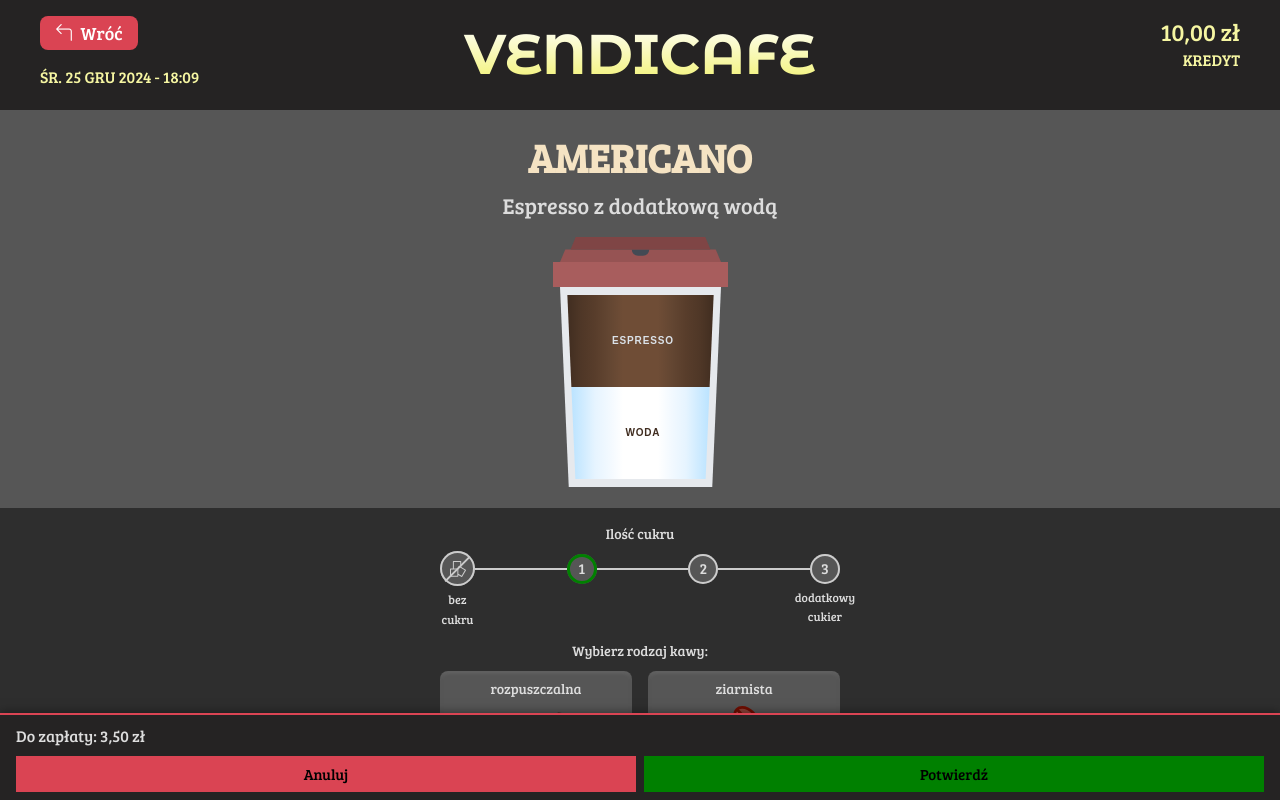
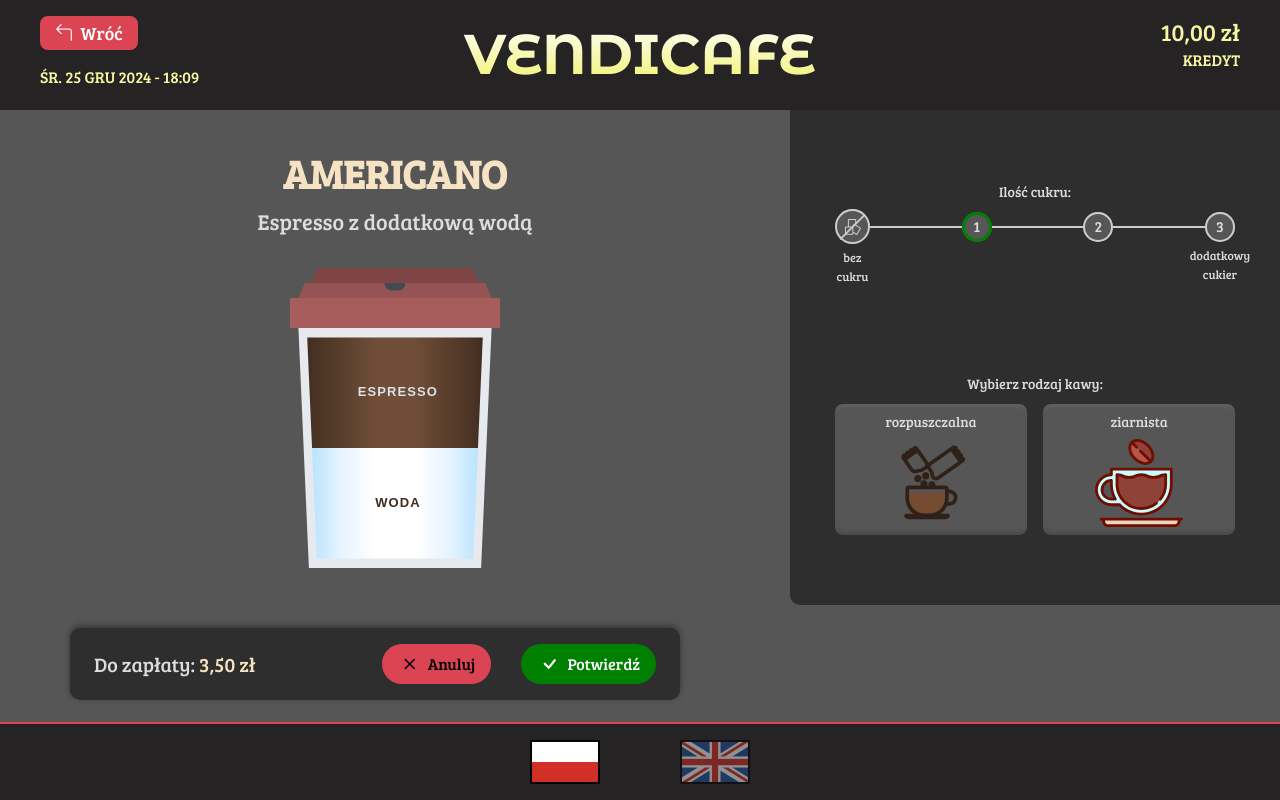
Before and after one commit to mihoow/Kawomat, a Vue app: page /menu/americano in a window 1280 px wide. Built offline with nearby package versions, Linux system fonts and the light colour scheme.

Commit message:
Zrób coffee view w pełni responsywne

```diff
--- a/src/assets/main.css
+++ b/src/assets/main.css
@@ -32,6 +32,6 @@
 @media (min-width: 1024px) {
   :root {
     --header-height: 110px;
-    --footer-height: 75.7px;
+    --footer-height: 77.7px;
   }
 }
--- a/src/components/CoffeeCup.vue
+++ b/src/components/CoffeeCup.vue
@@ -246,7 +246,7 @@ export default {
       } else {
         const ingredientEntries = Object.entries(this.ingredients)
 
-        ctx.font = 'bold 10px sans-serif'
+        ctx.font = 'bold 13px "Bree Serif", sans-serif'
         ctx.textAlign = 'center'
         ctx.textBaseline = 'middle'
 
@@ -303,6 +303,11 @@ export default {
         this.redraw()
       },
     },
+    size() {
+      this.$nextTick(() => {
+        this.redraw()
+      })
+    },
   },
 }
 </script>
--- a/src/components/MenuLink.vue
+++ b/src/components/MenuLink.vue
@@ -1,43 +1,15 @@
 <style scoped>
 .menu-link {
-  position: relative;
-  z-index: 2;
-
-  width: 144px;
+  width: 172px;
   height: 60px;
   background-color: rgba(122, 159, 191, 0.8);
-  border-block: 1px solid rgb(92, 129, 161);
+  border: 1px solid rgb(92, 129, 161);
+  border-radius: 9999px;
 
   display: flex;
   align-items: center;
   justify-content: center;
   gap: 8px;
-}
-
-.menu-link::before,
-.menu-link::after {
-  content: '';
-  display: block;
-  position: absolute;
-  z-index: -1;
-  inset-block: -1px;
-  width: 50px;
-  border-radius: 100%;
-  background-color: rgba(122, 159, 191, 0.8);
-}
-
-.menu-link::before {
-  right: 100%;
-  transform: translateX(50%);
-  clip-path: inset(0 50% 0 0);
-  border: 1px solid rgb(92, 129, 161);
-}
-
-.menu-link::after {
-  left: 100%;
-  transform: translateX(-50%);
-  clip-path: inset(0 0 0 50%);
-  border: 1px solid rgb(92, 129, 161);
 }
 
 .menu-link span {
@@ -57,7 +29,7 @@
 
 @media (min-width: 768px) {
   .menu-link {
-    width: 180px;
+    width: 200px;
   }
 
   .menu-link span {
--- a/src/components/SugarStrengthPicker.vue
+++ b/src/components/SugarStrengthPicker.vue
@@ -111,7 +111,7 @@
 
 <template>
   <div class="picker-container">
-    <strong class="label">{{ localization.t('Ilość cukru', 'Sugar strength') }}</strong>
+    <strong class="label">{{ localization.t('Ilość cukru', 'Sugar strength') }}:</strong>
     <div class="picker">
       <div class="picker__option-wrapper">
         <button
--- a/src/views/CoffeeView.vue
+++ b/src/views/CoffeeView.vue
@@ -1,6 +1,13 @@
 <style scoped>
 .container {
-  padding-block: 1rem;
+  min-height: calc(100dvh - var(--header-height) - var(--footer-height));
+  padding-block-start: 1rem;
+}
+
+.main-content {
+  margin-inline: auto;
+  max-width: 1440px;
+  width: 100%;
 }
 
 .coffee {
@@ -27,7 +34,7 @@
 }
 
 .options {
-  margin-block-start: 1rem;
+  margin-block: 1rem;
   padding: 1rem;
   display: flex;
   flex-direction: column;
@@ -40,19 +47,26 @@
   position: sticky;
   bottom: 0;
   z-index: 100;
-  padding: 8px 16px;
-  background-color: #252323;
-  border-top: 2px solid #da4453;
-  box-shadow: 0 0 10px rgba(0, 0, 0, 0.5);
+  padding: 12px 24px 16px;
+  background-color: #2e2e2e;
+  box-shadow: 0 -2px 6px rgba(0, 0, 0, 0.4);
+}
 
+.actions-inner {
   display: flex;
   flex-direction: column;
   gap: 8px;
 }
 
 .actions__price {
+  margin-block-end: 8px;
   font-size: 16px;
   color: #ddd;
+}
+
+.actions__price strong {
+  font-size: 16px;
+  color: #f5e3c3;
 }
 
 .actions__buttons {
@@ -65,43 +79,230 @@
 }
 
 .actions__btn {
-  flex: 1;
   padding: 8px 16px;
+  border-radius: 9999px;
+  line-height: 1;
   cursor: pointer;
+
+  display: flex;
+  align-items: center;
+  justify-content: center;
+  gap: 6px;
+  transition:
+    transform 0.2s ease,
+    box-shadow 0.2s ease;
+}
+
+.actions__btn:hover {
+  transform-origin: center;
+  transform: scale(1.05);
+  box-shadow: 0 4px 8px rgba(0, 0, 0, 0.3);
+}
+
+.actions__btn-icon {
+  font-size: 24px;
+}
+
+.actions__btn-text {
+  font-size: 16px;
 }
 
 .actions__btn--cancel {
   background-color: #da4453;
+  color: #000;
 }
 
 .actions__btn--confirm {
-  background-color: green;
+  background-color: #008000;
+  color: #fff;
+}
+
+@media (min-width: 480px) {
+  .actions {
+    padding-block-start: 16px;
+  }
+
+  .actions__price {
+    font-size: 20px;
+  }
+
+  .actions__price strong {
+    font-size: 20px;
+  }
+
+  .actions-inner {
+    flex-direction: row;
+    align-items: center;
+  }
+
+  .actions__price {
+    margin-block-end: 0;
+    width: 100%;
+    line-height: 1;
+  }
+
+  .actions__buttons {
+    width: fit-content;
+    gap: 4rem;
+  }
+}
+
+@media (min-width: 600px) {
+  .options {
+    margin-inline: auto;
+    width: fit-content;
+    padding-inline: 3rem;
+    border-radius: 10px;
+  }
+}
+
+@media (min-width: 768px) {
+  .container {
+    padding: 0;
+    display: flex;
+    flex-direction: column;
+  }
+
+  .main-content {
+    flex-grow: 1;
+    height: 100%;
+    display: flex;
+    flex-direction: row;
+  }
+
+  .coffee {
+    flex-grow: 1;
+    padding: 24px;
+    justify-content: center;
+  }
+
+  .coffee__description {
+    margin-block-end: 2rem;
+  }
+
+  .options {
+    margin: 0;
+    border-radius: 0;
+    justify-content: center;
+    gap: 90px;
+  }
+
+  .picker-container {
+    width: 300px;
+  }
+
+  .actions__buttons {
+    min-width: 342px;
+    gap: 3rem;
+    justify-content: center;
+  }
+}
+
+@media (min-width: 834px) {
+}
+
+@media (min-width: 900px) {
+  .picker-container {
+    width: 400px;
+  }
+
+  .actions__buttons {
+    min-width: 442px;
+    gap: 4rem;
+  }
+}
+
+@media (min-width: 1024px) {
+  .options {
+    border-radius: 0 0 0 10px;
+  }
+
+  .actions {
+    margin: 1.5rem 0 1.5rem 24px;
+    width: calc(100dvw - 490px);
+    border-radius: 10px;
+  }
+
+  .actions-inner {
+    justify-content: space-between;
+  }
+
+  .actions__price {
+    position: static;
+    transform: translateY(0);
+  }
+
+  .actions__buttons {
+    min-width: unset;
+    gap: 2rem;
+  }
+}
+
+@media (min-width: 1140px) {
+  .actions {
+    margin-inline-start: 40px;
+    max-width: 610px;
+  }
+}
+
+@media (min-width: 1200px) {
+  .coffee {
+    padding-inline: 40px;
+  }
+
+  .actions {
+    margin-inline-start: 0;
+    position: relative;
+    inset-inline-start: calc((100dvw - 490px - 40px) / 2);
+    transform: translateX(-50%);
+  }
+}
+
+@media (min-width: 1440px) {
+  .container {
+    padding-block-start: 40px;
+    padding-inline: 40px;
+  }
+
+  .coffee {
+    padding-block: 0;
+  }
+
+  .options {
+    border-radius: 10px;
+  }
 }
 </style>
 
 <template>
   <div class="container">
+    <div class="main-content">
       <div class="coffee">
         <h1 class="coffee__name">{{ coffee.name }}</h1>
         <p class="coffee__description">{{ coffee.description }}</p>
-      <CoffeeCup :size="250" :ingredients="coffee.ingredients" />
+        <CoffeeCup :size="cupSize" :ingredients="coffee.ingredients" />
       </div>
       <div class="options">
         <SugarStrengthPicker />
         <CoffeeTypePicker />
       </div>
+    </div>
     <div class="actions">
+      <div class="actions-inner">
         <span class="actions__price">
           {{ localization.t('Do zapłaty', 'To pay') }}:
-        {{ coffee.price.toFixed(2).replace('.', ',') }} zł
+          <strong> {{ coffee.price.toFixed(2).replace('.', localization.t(',', '.')) }} zł </strong>
         </span>
         <div class="actions__buttons">
-        <button class="actions__btn actions__btn--cancel">
-          <span>{{ localization.t('Anuluj', 'Cancel') }}</span>
+          <button class="actions__btn actions__btn--cancel" @click="cancel">
+            <i class="bi bi-x actions__btn-icon" />
+            <span class="actions__btn-text">{{ localization.t('Anuluj', 'Cancel') }}</span>
           </button>
-        <button class="actions__btn actions__btn--confirm">
-          <span>{{ localization.t('Potwierdź', 'Confirm') }}</span>
+          <button class="actions__btn actions__btn--confirm" @click="confirm">
+            <i class="bi bi-check actions__btn-icon" />
+            <span class="actions__btn-text">{{ localization.t('Potwierdź', 'Confirm') }}</span>
           </button>
+        </div>
       </div>
     </div>
   </div>
@@ -120,6 +321,7 @@ export default {
   data() {
     return {
       localization,
+      cupSize: this.calculateCupSize(),
     }
   },
   methods: {
@@ -140,6 +342,26 @@ export default {
         { result: {}, currentPercentage: 0 },
       ).result
     },
+    calculateCupSize() {
+      if (window.innerWidth >= 1440) {
+        return 350
+      }
+
+      if (window.innerWidth >= 1024) {
+        return 300
+      }
+
+      return 250
+    },
+    handleWindowResize() {
+      this.cupSize = this.calculateCupSize()
+    },
+    cancel() {
+      this.$router.push('/menu')
+    },
+    confirm() {
+      this.$router.push(`/menu/${this.$route.params.id}/loading`)
+    },
   },
   computed: {
     coffee() {
@@ -158,5 +380,12 @@ export default {
       }
     },
   },
+  mounted() {
+    this.handleWindowResize()
+    window.addEventListener('resize', this.handleWindowResize)
+  },
+  beforeUnmount() {
+    window.removeEventListener('resize', this.handleWindowResize)
+  },
 }
 </script>
```
Lines whose indentation alone changed are shown as unchanged.
